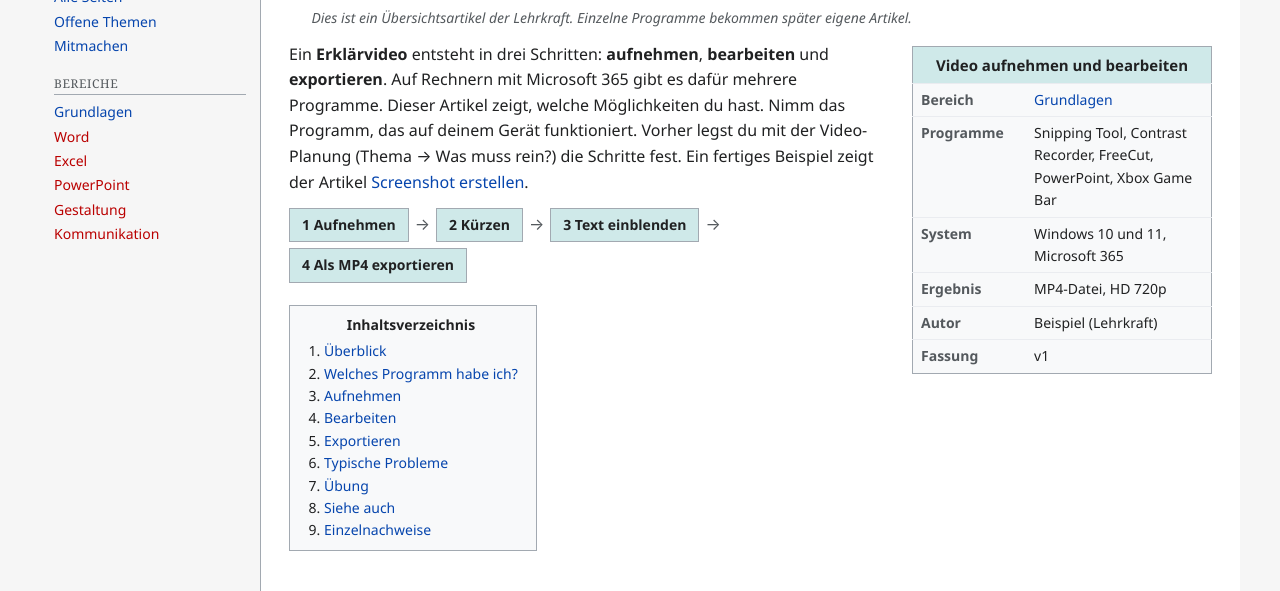
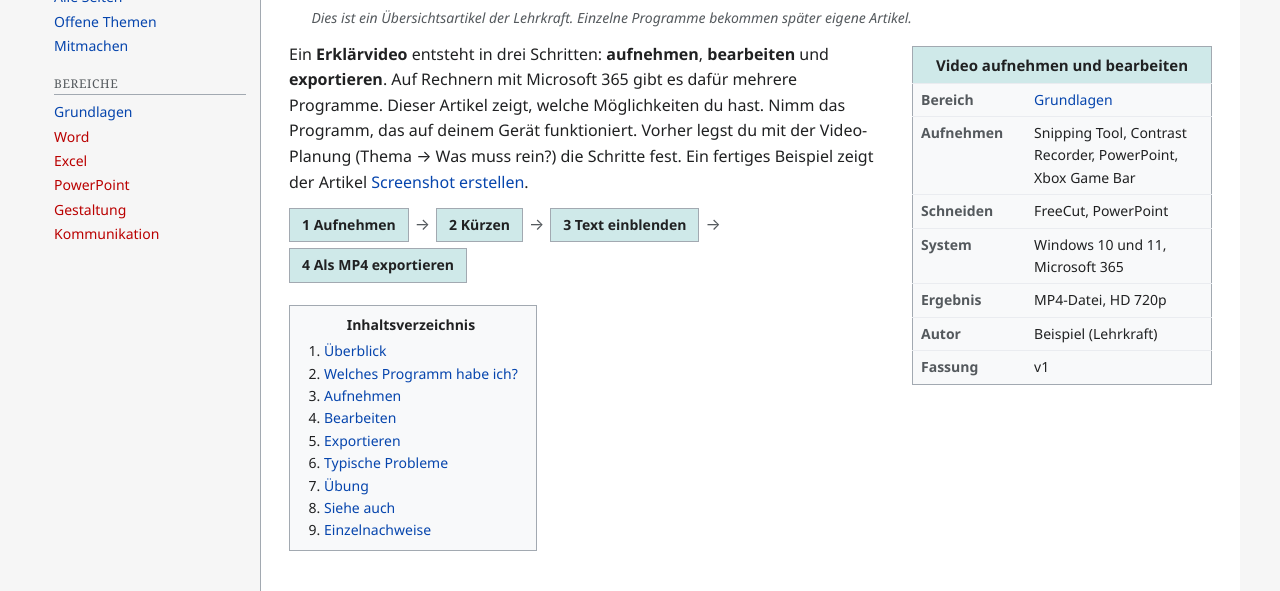
Before and after one commit to Thomsen92/WIKI-WIK, a plain HTML site: page grundlagen/video-aufnehmen-und-bearbeiten.html in a window 1280 px wide. Shown: the part 209-800 px from the top of the page. Drawn offline with Linux system fonts and the light colour scheme.

Commit message:
Aufnahme-Programme in neuer Reihenfolge: Snipping Tool, Contrast Recorder, PowerPoint, Xbox Game Bar
Co-Authored-By: Claude Sonnet 5.5 <noreply@anthropic.com>

```diff
--- a/grundlagen/video-aufnehmen-und-bearbeiten.html
+++ b/grundlagen/video-aufnehmen-und-bearbeiten.html
@@ -37,7 +37,8 @@
 <table class="infobox" aria-label="Infobox">
 <caption>Video aufnehmen und bearbeiten</caption>
 <tr><th>Bereich</th><td><a href="../kategorie/grundlagen.html">Grundlagen</a></td></tr>
-<tr><th>Programme</th><td>Snipping Tool, Contrast Recorder, FreeCut, PowerPoint, Xbox Game Bar</td></tr>
+<tr><th>Aufnehmen</th><td>Snipping Tool, Contrast Recorder, PowerPoint, Xbox Game Bar</td></tr>
+<tr><th>Schneiden</th><td>FreeCut, PowerPoint</td></tr>
 <tr><th>System</th><td>Windows 10 und 11, Microsoft 365</td></tr>
 <tr><th>Ergebnis</th><td>MP4-Datei, HD 720p</td></tr>
 <tr><th>Autor</th><td>Beispiel (Lehrkraft)</td></tr>
@@ -60,9 +61,9 @@
 <h2 id="aufnehmen"><span class="n">2</span> Aufnehmen</h2>
 <table class="data">
 <tr><th>Programm</th><th>So startest du</th><th>Aufnahme beenden</th><th>Gut zu wissen</th></tr>
-<tr><td><b>PowerPoint</b></td><td>Einfügen → <i>Bildschirmaufzeichnung</i>. Bereich wählen mit <kbd>Win</kbd> + <kbd>Shift</kbd> + <kbd>E</kbd>, dann <i>Aufzeichnen</i>.</td><td><kbd>Win</kbd> + <kbd>Shift</kbd> + <kbd>Q</kbd><br>Pause: <kbd>Win</kbd> + <kbd>Shift</kbd> + <kbd>D</kbd></td><td>Das Video liegt gleich auf der Folie. Vorher eine leere Folie anklicken.</td></tr>
 <tr><td><b>Snipping Tool</b></td><td><kbd>Win</kbd> + <kbd>Shift</kbd> + <kbd>R</kbd>, Bereich ziehen, <i>Start</i></td><td>Auf <i>Stop</i> klicken</td><td>Speichert eine MP4-Datei im Ordner Videos, Unterordner Bildschirmaufnahmen. Danach in FreeCut oder PowerPoint einfügen.</td></tr>
 <tr><td><b>Contrast Recorder</b></td><td><a href="https://recorder.getcontrast.io/" rel="noopener"><code>recorder.getcontrast.io</code></a> in Chrome öffnen → <i>Share screen</i> → Aufnahme starten</td><td>Mit der Aufnahme-Taste wieder beenden, dann die Datei speichern</td><td>Weitere Lösung, falls das Snipping Tool fehlt. Läuft im Browser, kein Konto nötig. Der Mauszeiger ist im Video zu sehen. Danach das Video in FreeCut schneiden.</td></tr>
+<tr><td><b>PowerPoint</b></td><td>Einfügen → <i>Bildschirmaufzeichnung</i>. Bereich wählen mit <kbd>Win</kbd> + <kbd>Shift</kbd> + <kbd>E</kbd>, dann <i>Aufzeichnen</i>.</td><td><kbd>Win</kbd> + <kbd>Shift</kbd> + <kbd>Q</kbd><br>Pause: <kbd>Win</kbd> + <kbd>Shift</kbd> + <kbd>D</kbd></td><td>Das Video liegt gleich auf der Folie. Vorher eine leere Folie anklicken.</td></tr>
 <tr><td><b>Xbox Game Bar</b></td><td><kbd>Win</kbd> + <kbd>G</kbd>, dort die Aufnahme starten</td><td>Im Aufnahmefenster auf Stop</td><td>Notlösung. Nimmt nur ein Programmfenster auf, nicht den Desktop.</td></tr>
 </table>
 <h3>Vor der Aufnahme: Mauszeiger vergrößern</h3>
```
